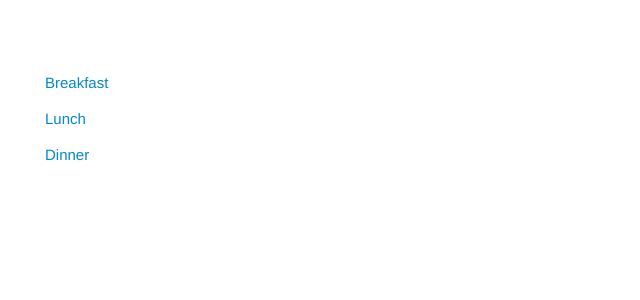
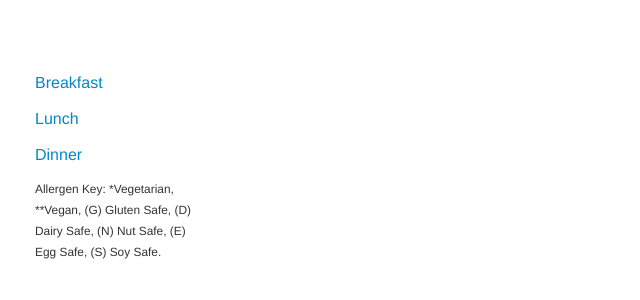
Before and after one commit to PlumpMath/whatsforlunch, a Flask app: page / in a window 1280 px wide. Shown: the top 300 px of the page, without its empty margins (0-640 px from the left). Run offline with Flask 2, Linux system fonts and the light colour scheme; data that the repository does not hold is empty.

Commit message:
added legend

```diff
--- a/templates/index.html
+++ b/templates/index.html
@@ -11,10 +11,11 @@
         .nav {
             margin-top: 50px;
         }
-        li{
+        li a{
             margin: 10px;
-            font-size: 15px;
+            font-size: 16px;
         }
+
     </style>
   </head>
   <body>
@@ -24,6 +25,7 @@
             <li><a href="#1">Breakfast</a></li>
             <li><a href="#2">Lunch</a></li>
             <li><a href="#3">Dinner</a></li>
+            <li><small>Allergen Key: *Vegetarian, **Vegan, (G) Gluten Safe, (D) Dairy Safe, (N) Nut Safe, (E) Egg Safe, (S) Soy Safe.</small></li>
         </ul>
         <div id="content" class="span6 offset2">
         {% for meal in meals %}
```
